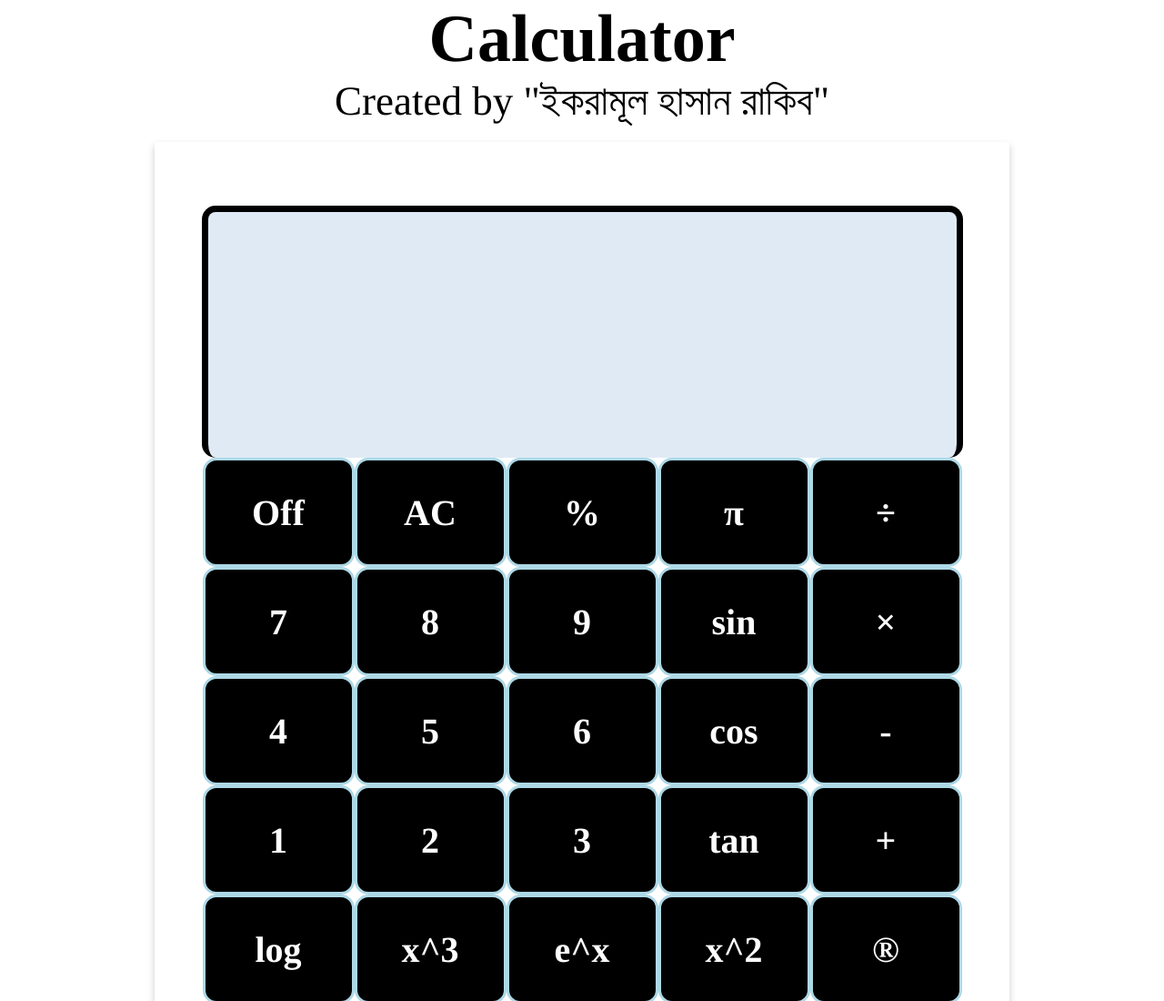
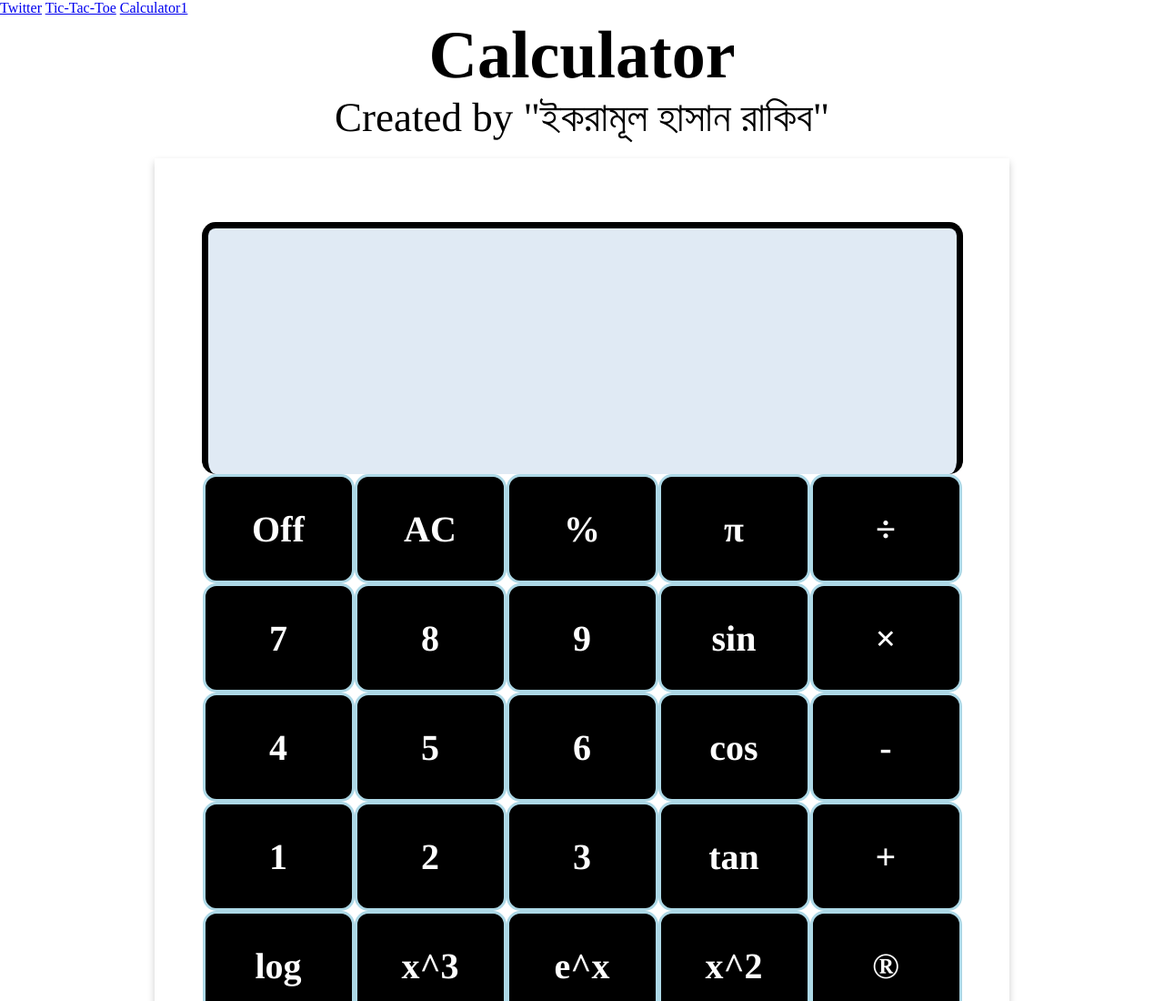
Before and after one commit to ikramulhasanrakib/sc-calc, a plain HTML site: page index.html in a window 1280 px wide. Shown: the top 1100 px of the page at 91% size. Drawn offline with Linux system fonts and the light colour scheme.

Commit message:
Update index.html

```diff
--- a/index.html
+++ b/index.html
@@ -6,6 +6,10 @@
     <script src="formula.js">  </script>
     </head>
     <body>
+         <a href="https://twitter.com/hasanrakib07/">Twitter</a>
+         <a href="https://ikramulhasanrakib.github.io/tic-tac-toe">Tic-Tac-Toe</a>
+         <a href="https://ikramulhasanrakib.github.io/calculator1">Calculator1</a>
+
          <h1>Calculator</h1>
          <p align="center">Created by "ইকরামূল হাসান রাকিব"</p><br>
          <div class="card">
```
